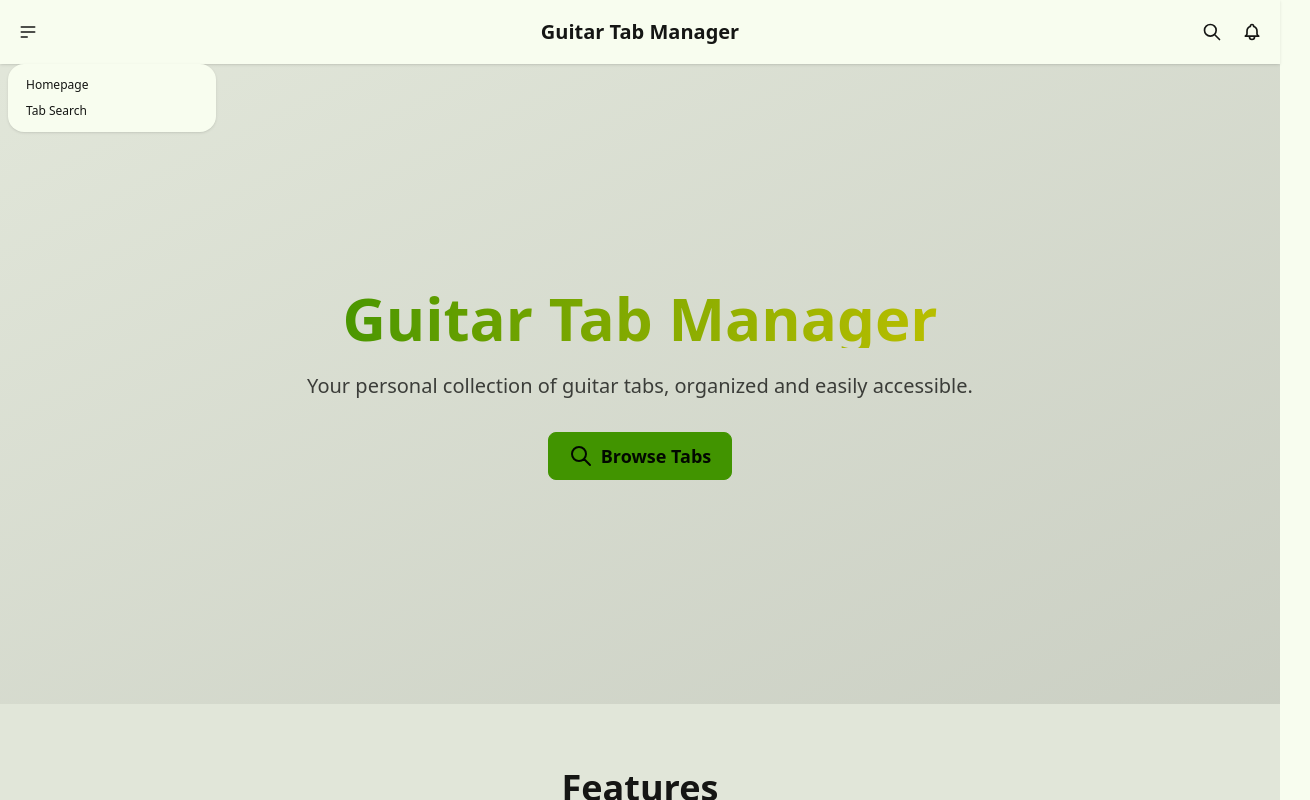
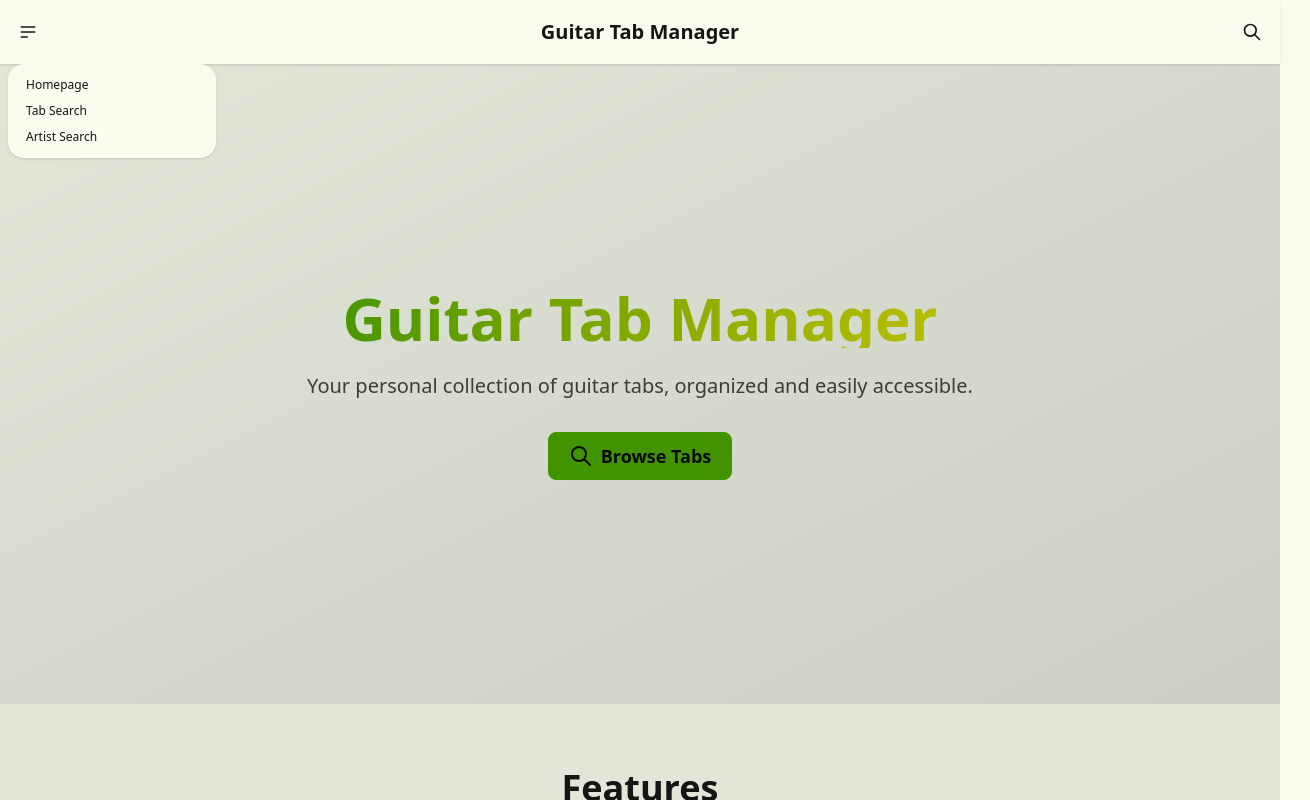
Before and after one commit to jakob-rzeppa/guitar-tabs-manager, a Vue app in the folder web/: page / in a window 1280 px wide. Both pictures are taken after a click on the button 28 px from the left and 32 px from the top of the page. Shown: the top 800 px of the page, 1310 px wide, since content can reach past the window. Built offline with nearby package versions, Linux system fonts and the light colour scheme; the HTML template or start-up script is replaced by a standard one.

Commit message:
updated navbar to use component icons and artistSearch link

```diff
--- a/web/src/components/Navbar.vue
+++ b/web/src/components/Navbar.vue
@@ -1,5 +1,7 @@
 <script setup lang="ts">
 import { RouterLink } from 'vue-router';
+import MenuIcon from './icons/MenuIcon.vue';
+import SearchIcon from './icons/SearchIcon.vue';
 </script>
 
 <template>
@@ -7,20 +9,7 @@ import { RouterLink } from 'vue-router';
         <div class="navbar-start">
             <div class="dropdown">
                 <div tabindex="0" role="button" class="btn btn-ghost btn-circle">
-                    <svg
-                        xmlns="http://www.w3.org/2000/svg"
-                        class="h-5 w-5"
-                        fill="none"
-                        viewBox="0 0 24 24"
-                        stroke="currentColor"
-                    >
-                        <path
-                            stroke-linecap="round"
-                            stroke-linejoin="round"
-                            stroke-width="2"
-                            d="M4 6h16M4 12h16M4 18h7"
-                        />
-                    </svg>
+                    <MenuIcon />
                 </div>
                 <ul
                     tabindex="0"
@@ -28,6 +17,7 @@ import { RouterLink } from 'vue-router';
                 >
                     <li><RouterLink to="/">Homepage</RouterLink></li>
                     <li><RouterLink to="/tabSearch">Tab Search</RouterLink></li>
+                    <li><RouterLink to="/artistSearch">Artist Search</RouterLink></li>
                 </ul>
             </div>
         </div>
@@ -37,38 +27,9 @@ import { RouterLink } from 'vue-router';
         <div class="navbar-end">
             <div class="tooltip tooltip-info tooltip-bottom" data-tip="Search for Tabs">
                 <RouterLink class="btn btn-ghost btn-circle" to="/tabSearch">
-                    <svg
-                        xmlns="http://www.w3.org/2000/svg"
-                        class="h-5 w-5"
-                        fill="none"
-                        viewBox="0 0 24 24"
-                        stroke="currentColor"
-                    >
-                        <path
-                            stroke-linecap="round"
-                            stroke-linejoin="round"
-                            stroke-width="2"
-                            d="M21 21l-6-6m2-5a7 7 0 11-14 0 7 7 0 0114 0z"
-                        />
-                    </svg>
+                    <SearchIcon />
                 </RouterLink>
             </div>
-            <button class="btn btn-ghost btn-circle">
-                <svg
-                    xmlns="http://www.w3.org/2000/svg"
-                    class="h-5 w-5"
-                    fill="none"
-                    viewBox="0 0 24 24"
-                    stroke="currentColor"
-                >
-                    <path
-                        stroke-linecap="round"
-                        stroke-linejoin="round"
-                        stroke-width="2"
-                        d="M15 17h5l-1.405-1.405A2.032 2.032 0 0118 14.158V11a6.002 6.002 0 00-4-5.659V5a2 2 0 10-4 0v.341C7.67 6.165 6 8.388 6 11v3.159c0 .538-.214 1.055-.595 1.436L4 17h5m6 0v1a3 3 0 11-6 0v-1m6 0H9"
-                    />
-                </svg>
-            </button>
         </div>
     </div>
 </template>
--- /dev/null
+++ b/web/src/components/icons/MenuIcon.vue
@@ -0,0 +1,26 @@
+<script setup lang="ts">
+interface Props {
+    class?: string;
+}
+
+const props = withDefaults(defineProps<Props>(), {
+    class: 'h-5 w-5',
+});
+</script>
+
+<template>
+    <svg
+        xmlns="http://www.w3.org/2000/svg"
+        :class="props.class"
+        fill="none"
+        viewBox="0 0 24 24"
+        stroke="currentColor"
+    >
+        <path
+            stroke-linecap="round"
+            stroke-linejoin="round"
+            stroke-width="2"
+            d="M4 6h16M4 12h16M4 18h7"
+        />
+    </svg>
+</template>
```
